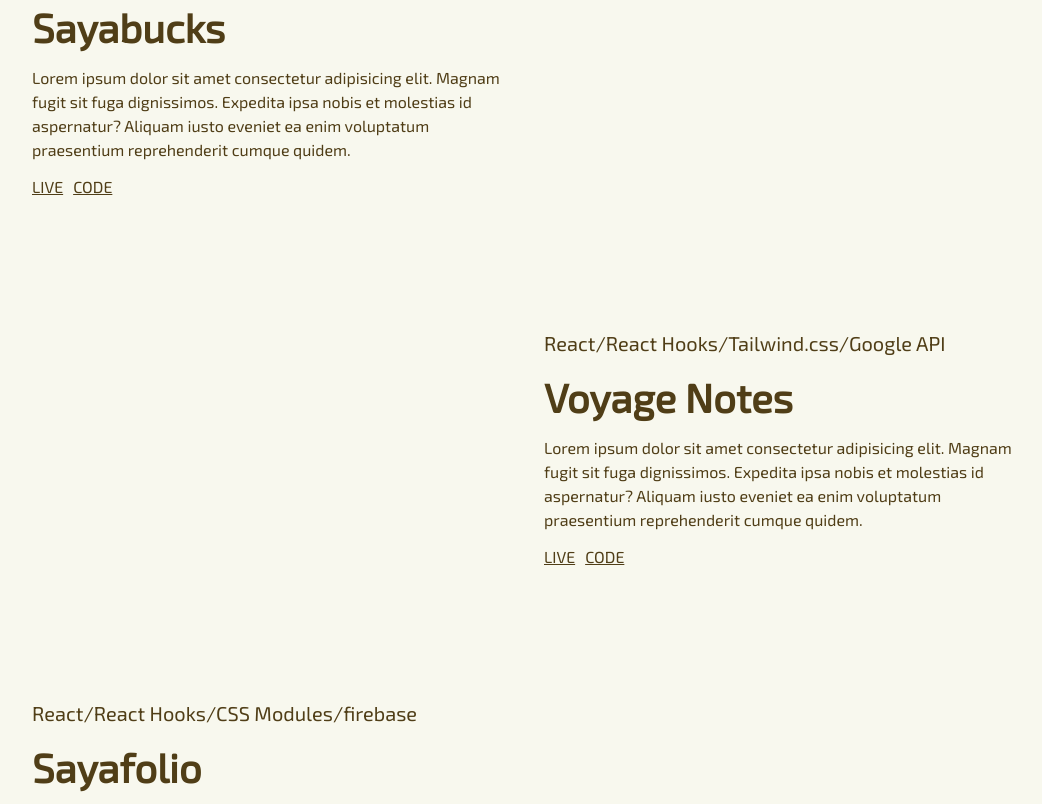
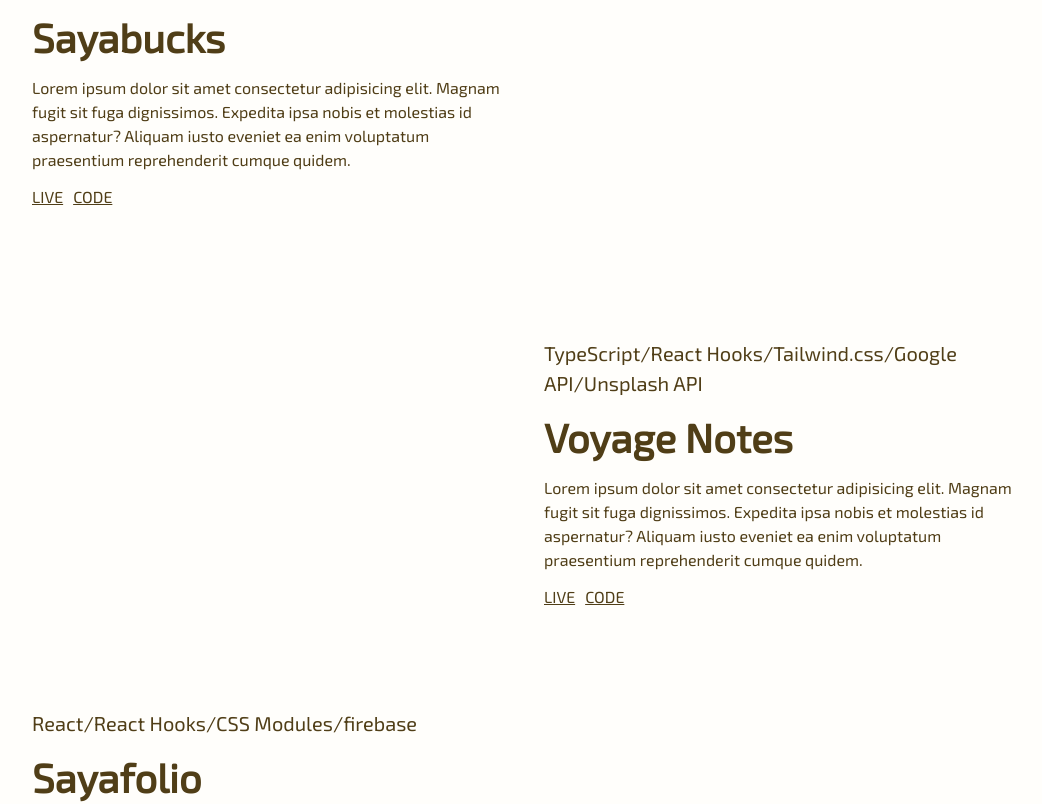
Before and after one commit to saya0118/sayafolio, a React (Create React App) app: page / in a window 1280 px wide. Shown: the part 2674-3478 px from the top of the page, without its empty margins (126-1168 px from the left). Built offline with nearby package versions, Linux system fonts and the light colour scheme.

Commit message:
changed content and height

```diff
--- a/src/component/Work/Work.jsx
+++ b/src/component/Work/Work.jsx
@@ -81,7 +81,7 @@ export const Work = () => {
           </div>
           <div className={styles["project-description-box"]}>
             <p className={styles["project-language"]}>
-              React/React Hooks/Tailwind.css/Google API
+              TypeScript/React Hooks/Tailwind.css/Google API/Unsplash API
             </p>
             <h3 className={styles["project-title"]}>Voyage Notes</h3>
             <p className={styles["project-description"]}>
--- a/src/component/Work/Work.module.css
+++ b/src/component/Work/Work.module.css
@@ -1,8 +1,6 @@
 .work {
-  height: auto;
-  padding: 30px 10%;
-  min-height: 200vh;
-  background-color: var(--main-color-beige);
+  padding: 40px 10%;
+  background-color: var(--main-color-mocha);
 }
 
 .title{
```
